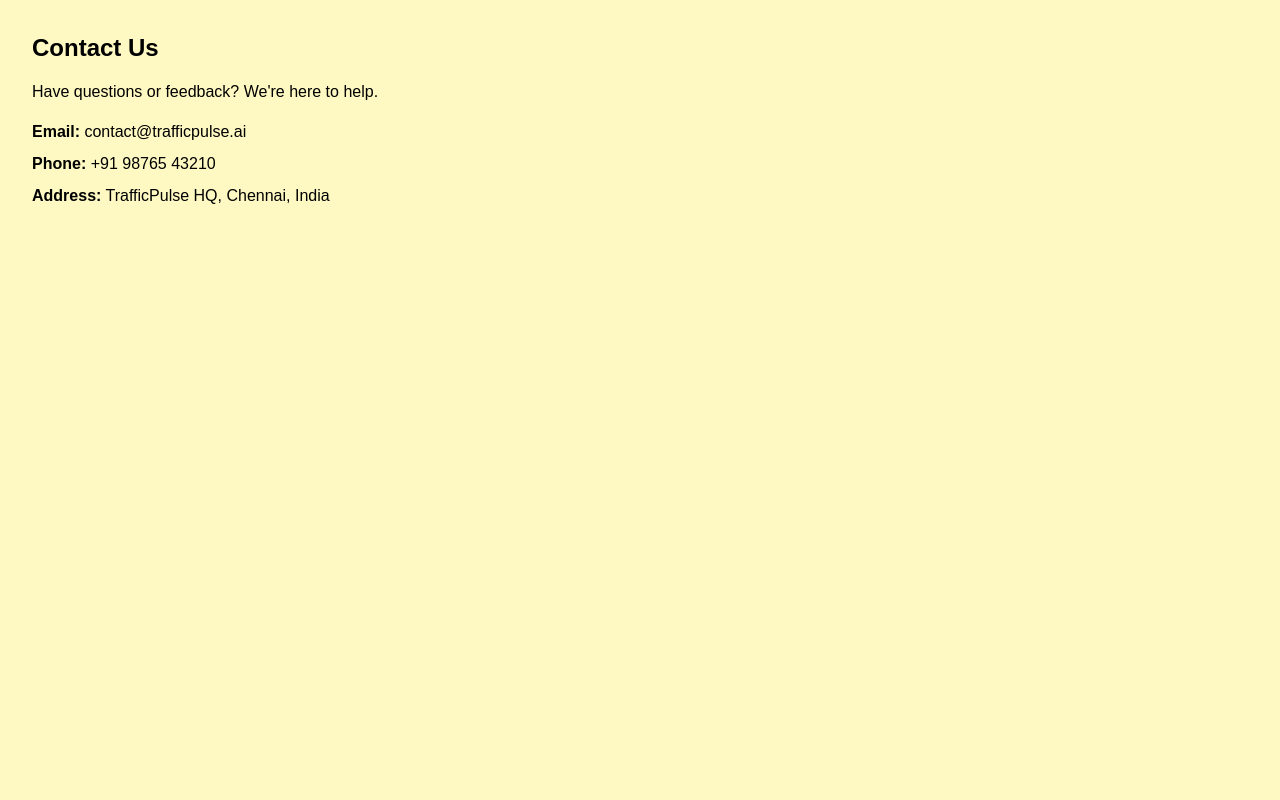
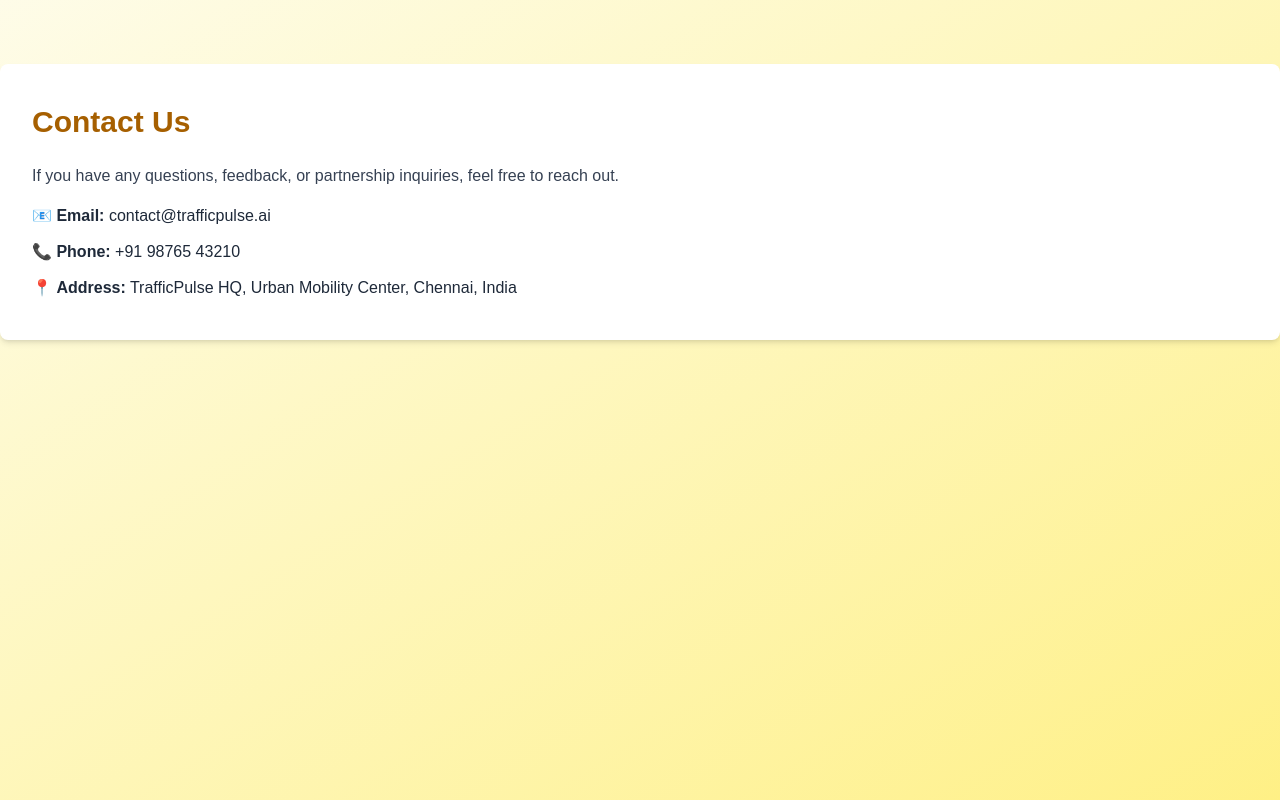
Before and after one commit to PujaRaj356/Test-app, a Next.js app: page /contact in a window 1280 px wide. Built offline with nearby package versions, Linux system fonts and the light colour scheme.

Commit message:
change10

```diff
--- a/src/pages/about.js
+++ b/src/pages/about.js
@@ -1,12 +1,21 @@
 export default function About() {
   return (
-    <div className="min-h-screen bg-green-100 p-8 text-black">
-      <h1 className="text-2xl font-bold mb-4">About TrafficPulse</h1>
-      <p>TrafficPulse is a smart AI-based solution ...</p>
-      <hr className="my-4" />
-      <p>With live updates and predictive analytics ...</p>
-      <hr className="my-4" />
-      <p>Our goal is to create smoother, safer roads ...</p>
+    <div className="min-h-screen bg-gradient-to-br from-green-50 to-green-200 py-16">
+      <div className="container mx-auto px-8 bg-white rounded-lg shadow-md p-10">
+        <h1 className="text-3xl font-bold text-green-700 mb-6">About TrafficPulse</h1>
+
+        <p className="text-gray-700 mb-4">
+          🚗 <strong>TrafficPulse</strong> is an AI-based system designed to intelligently manage and reduce traffic congestion using real-time data.
+        </p>
+        <hr className="my-4" />
+        <p className="text-gray-700 mb-4">
+          📊 Our smart algorithms monitor vehicle patterns and adjust signal timings to streamline traffic flow, reduce carbon emissions, and save commuters time.
+        </p>
+        <hr className="my-4" />
+        <p className="text-gray-700">
+          🌱 Our mission is to create safer, greener, and smarter road systems through innovation and data-driven insights.
+        </p>
+      </div>
     </div>
   );
 }
--- a/src/pages/contact.js
+++ b/src/pages/contact.js
@@ -1,13 +1,19 @@
 export default function Contact() {
   return (
-    <div className="min-h-screen bg-yellow-100 p-8 text-black">
-      <h1 className="text-2xl font-bold mb-4">Contact Us</h1>
-      <p>Have questions or feedback? We're here to help.</p>
-      <ul className="mt-4 space-y-2">
-        <li><strong>Email:</strong> contact@trafficpulse.ai</li>
-        <li><strong>Phone:</strong> +91 98765 43210</li>
-        <li><strong>Address:</strong> TrafficPulse HQ, Chennai, India</li>
-      </ul>
+    <div className="min-h-screen bg-gradient-to-br from-yellow-50 to-yellow-200 py-16">
+      <div className="container mx-auto px-8 bg-white rounded-lg shadow-md p-10">
+        <h1 className="text-3xl font-bold text-yellow-700 mb-6">Contact Us</h1>
+
+        <p className="text-gray-700 mb-4">
+          If you have any questions, feedback, or partnership inquiries, feel free to reach out.
+        </p>
+
+        <ul className="space-y-3 text-gray-800">
+          <li>📧 <strong>Email:</strong> contact@trafficpulse.ai</li>
+          <li>📞 <strong>Phone:</strong> +91 98765 43210</li>
+          <li>📍 <strong>Address:</strong> TrafficPulse HQ, Urban Mobility Center, Chennai, India</li>
+        </ul>
+      </div>
     </div>
   );
 }
--- a/src/pages/index.js
+++ b/src/pages/index.js
@@ -2,19 +2,20 @@
 
 export default function Home() {
   return (
-    <div className="min-h-screen bg-blue-100 flex flex-col items-center justify-center text-center">
-      <main>
-        <h1 className="text-3xl font-bold mb-6 text-black">Welcome to the Homepage</h1>
+    <div className="min-h-screen bg-gradient-to-br from-blue-100 to-blue-300 flex items-center justify-center">
+      <div className="container mx-auto text-center p-8 bg-white rounded-lg shadow-lg">
+        <h1 className="text-4xl font-bold text-blue-800 mb-6">🚦 Welcome to TrafficPulse</h1>
+        <p className="text-gray-700 mb-8">AI-powered traffic optimization for smarter cities.</p>
 
         <div className="space-x-4">
           <Link href="/contact">
-            <a className="px-4 py-2 bg-blue-500 text-white rounded hover:bg-blue-600 transition">Contact</a>
+            <a className="px-6 py-2 bg-blue-500 text-white rounded hover:bg-blue-600 transition">Contact</a>
           </Link>
           <Link href="/about">
-            <a className="px-4 py-2 bg-green-500 text-white rounded hover:bg-green-600 transition">About</a>
+            <a className="px-6 py-2 bg-green-500 text-white rounded hover:bg-green-600 transition">About</a>
           </Link>
         </div>
-      </main>
+      </div>
     </div>
   );
 }
```
